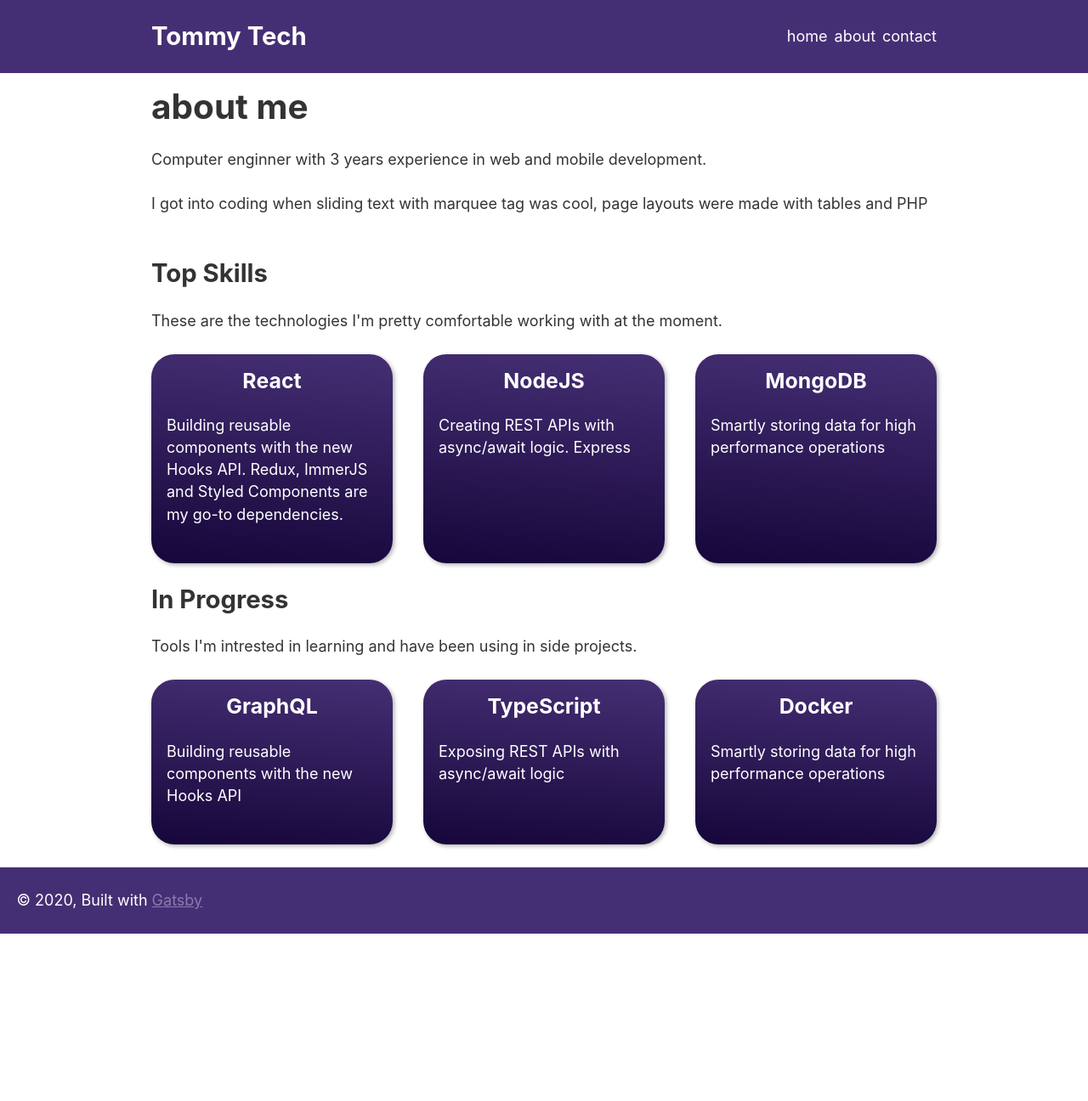
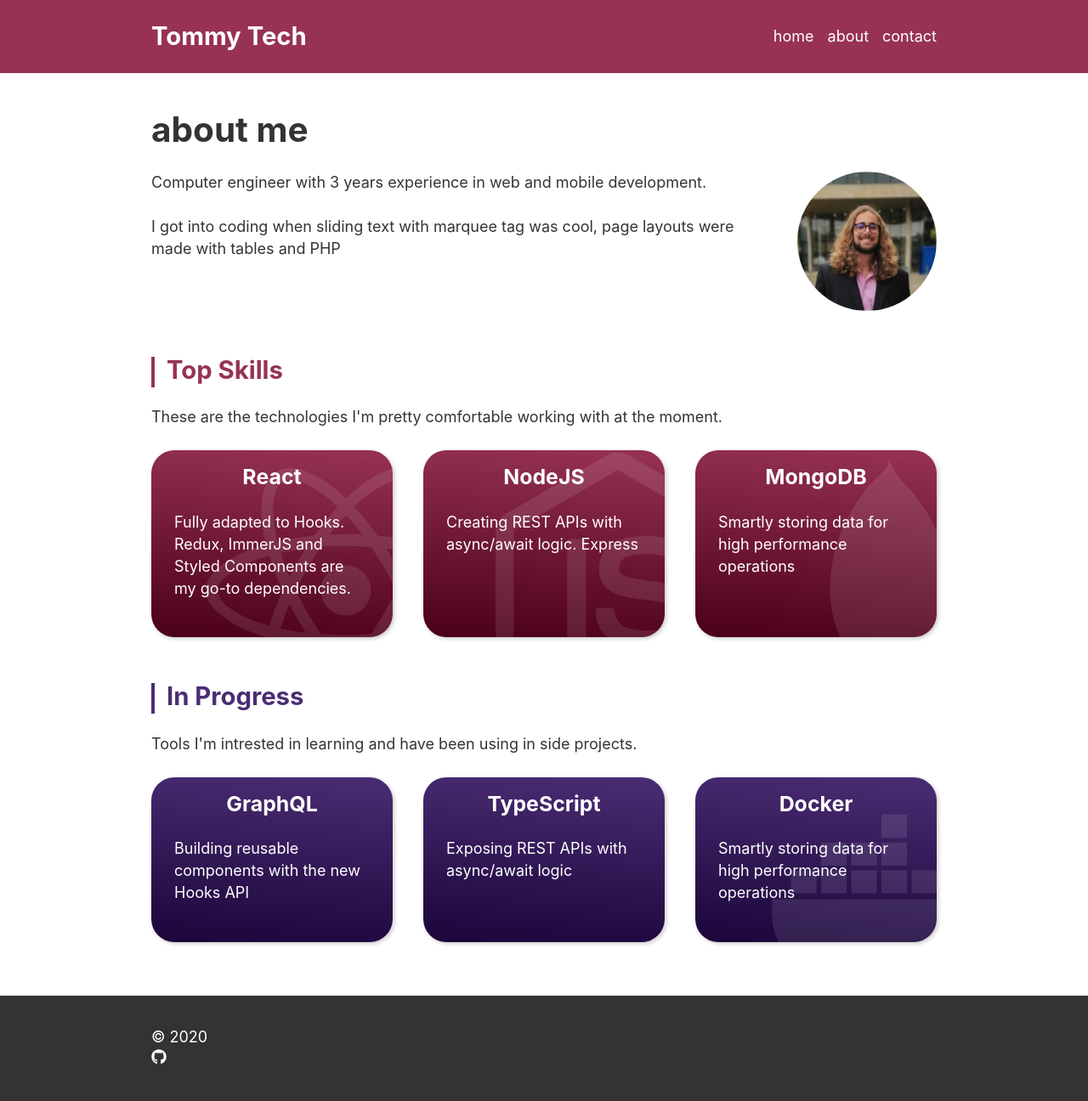
Before and after one commit to 1nfinity-5starZ/tommyPortfolio, a Gatsby site: page /about in a window 1280 px wide. Shown: the whole page at 85% size. Before the commit the page ends 1099 px from the top, so only its background shows below. Built offline with nearby package versions, Linux system fonts and the light colour scheme; Gatsby itself is replaced by a stand-in of ours.

Commit message:
More improvements

```diff
--- a/gatsby-config.js
+++ b/gatsby-config.js
@@ -28,7 +28,7 @@ module.exports = {
         background_color: `#d10063`,
         theme_color: `#663399`,
         display: `minimal-ui`,
-        icon: `src/images/gatsby-icon.png`, // This path is relative to the root of the site.
+        // icon: `src/images/gatsby-icon.png`, // This path is relative to the root of the site.
       },
     },
     // this (optional) plugin enables Progressive Web App + Offline functionality
--- /dev/null
+++ b/src/components/card.js
@@ -0,0 +1,34 @@
+
+import React, { useLayoutEffect, useState, useRef } from 'react';
+import styled from 'styled-components';
+
+const Card = styled.span`
+    border-radius: 1.5rem;
+    box-shadow: 2px 2px 5px 0 rgba(0,0,0,0.2);
+    padding: 1rem 1.5rem;
+    color: #FFF;
+    position: relative;
+    overflow: hidden;
+
+    .brandIcon {
+        position: absolute;
+        font-size: ${props => props.iconSize || 0}px;
+        top: 0;
+        right: -${props => props.iconSize/3 || 0}px;
+        opacity: 0.1;
+    }
+`;
+
+export default React.memo(function({ children, ...props }) {
+    const [width, setWidth] = useState(0);
+
+    const ref = useRef();
+
+    useLayoutEffect(() => {
+        if(ref.current) {
+            setWidth(ref.current.offsetHeight * 3/2)
+        }
+    })
+
+    return <Card ref={ref} {...props} iconSize={width}>{children}</Card>
+})
--- a/src/components/drawer.js
+++ b/src/components/drawer.js
@@ -1,13 +1,37 @@
 import { Link } from "gatsby"
 import PropTypes from "prop-types"
 import React from "react"
+import styled from 'styled-components';
 
-import headerClass from '../styles/header.module.scss';
+const StyledDrawer = styled.div`
+  position: fixed;
+  top: 0; bottom: 0; right: 0;
+  z-index: 99;
+  background-color: rgba(0,0,0, 0.7);
+
+  aside {
+    position: absolute;
+    width: 200px;
+    background-color: $primary-darker;
+    transition: all 0.2s ease-in;
+    padding: 2rem;
+    display: flex;
+    flex-direction: column;
+    align-items: center;
+    height: 100%;
+    color: #FFF;
+    z-index: 100;
+
+    a {
+      text-decoration: none;
+    }
+  }
+`;
 
 const Drawer = ({ open, onToggle, size = 200, children }) => {
   return (
-    <div
-      className={`${headerClass.drawer} mobile`}
+    <StyledDrawer
+      className={`mobile`}
       style={{ left: open ? 0 : '100%' }}
       onClick={() => onToggle(false)}
     >
@@ -20,7 +44,7 @@ const Drawer = ({ open, onToggle, size = 200, children }) => {
       >
         {children}
       </aside>
-    </div>
+    </StyledDrawer>
   )
 }
 
--- a/src/components/footer.js
+++ b/src/components/footer.js
@@ -1,26 +1,34 @@
 import { Link } from "gatsby"
 import PropTypes from "prop-types"
 import React from "react"
+import styled from 'styled-components';
+import { FaGithub } from 'react-icons/fa';
 
-const Footer = ({ theme }) => (
-  <footer
-    style={{
-      backgroundColor: theme.primaryColor,
-      marginTop: 'auto',
-      color: '#FFF'
-    }}
-  >
+import variables from '../variables.json';
+
+const StyledFooter = styled.footer`
+  background-color #333;
+  margin-top: auto;
+  color: #FFF;
+  display: flex;
+`;
+
+const Footer = () => (
+  <StyledFooter>
     <section
       style={{
         maxWidth: 960,
-        padding: `1.45rem 1.0875rem`,
+        padding: `2rem 1rem`,
+        margin: '0 auto',
+        flex: 1
       }}
     >
-      © {new Date().getFullYear()}, Built with
-      {` `}
-      <a href="https://www.gatsbyjs.org">Gatsby</a>
+      © {new Date().getFullYear()}
+      <nav>
+        <span><FaGithub/></span>
+      </nav>
     </section>
-  </footer>
+  </StyledFooter>
 )
 
 Footer.propTypes = {
--- a/src/components/header.js
+++ b/src/components/header.js
@@ -2,11 +2,12 @@ import { Link } from "gatsby"
 import PropTypes from "prop-types"
 import React, { useState } from "react"
 import { FaBars } from 'react-icons/fa';
+import styled from 'styled-components';
 
 import FlexCenter from './flexCenter';
 import Drawer from './drawer';
 
-import headerClass from '../styles/header.module.scss';
+import variables from '../variables.json';
 
 const routes = [
   { to: '/', label: 'home' },
@@ -14,17 +15,32 @@ const routes = [
   { to: '/contact', label: 'contact' },
 ]
 
+const StyledHeader = styled.header`
+  background-color: ${variables.colorPrimary0};
+
+  nav {
+      a {
+          margin-right: 16px;
+          text-decoration: none;
+          color: #FFF;
+
+          &:hover {
+              color: ${variables.colorPrimary1};
+          }
+
+          &:last-child {
+            margin-right: 0;
+          }
+      }
+  }
+`;
+
 const listNav = () => routes.map(({ to, label }) => <Link to={to}>{label}</Link>);
 
-const Header = ({ siteTitle, theme }) => {
+const Header = ({ siteTitle }) => {
   const [drawer, setDrawer] = useState(false);
   return (
-    <header
-      style={{
-        background: theme.primaryColor,
-      }}
-      className={headerClass.header}
-    >
+    <StyledHeader>
       <Drawer
         open={drawer}
         onToggle={e => setDrawer(e)}
@@ -58,7 +74,7 @@ const Header = ({ siteTitle, theme }) => {
           </nav>
         </div>
       </FlexCenter>
-    </header>
+    </StyledHeader>
   )
 }
 
--- a/src/components/layout.js
+++ b/src/components/layout.js
@@ -36,6 +36,7 @@ const Layout = ({ children }) => {
           flex: 1,
           display: 'flex',
           flexDirection: 'column',
+          padding: '1rem 0 2rem'
         }}
       >
         {children}
--- a/src/pages/about.js
+++ b/src/pages/about.js
@@ -1,18 +1,23 @@
 import React from "react"
-import { Link } from "gatsby"
+import { useStaticQuery, graphql } from "gatsby"
 import styled from 'styled-components';
+import Img from "gatsby-image"
+import { FaReact, FaNodeJs, FaDocker } from 'react-icons/fa';
+import { DiMongodb } from 'react-icons/di';
 
 import Layout from "../components/layout"
 import SEO from "../components/seo"
+import FlexCenter from "../components/flexCenter"
+import Card from "../components/card"
 
 import styles from '../variables.json';
 
 const topSkills = [
   {
-  title: 'React', desc: 'Building reusable components with the new Hooks API. Redux, ImmerJS and Styled Components are my go-to dependencies.'
+  title: 'React', desc: 'Fully adapted to Hooks. Redux, ImmerJS and Styled Components are my go-to dependencies.', icon: FaReact
   },
-  {title: 'NodeJS', desc: 'Creating REST APIs with async/await logic. Express'},
-  {title: 'MongoDB', desc: 'Smartly storing data for high performance operations',
+  {title: 'NodeJS', desc: 'Creating REST APIs with async/await logic. Express', icon: FaNodeJs},
+  {title: 'MongoDB', desc: 'Smartly storing data for high performance operations', icon: DiMongodb,
 }]
 
 const inProgress = [
@@ -20,21 +25,51 @@ const inProgress = [
   title: 'GraphQL', desc: 'Building reusable components with the new Hooks API'
   },
   {title: 'TypeScript', desc: 'Exposing REST APIs with async/await logic'},
-  {title: 'Docker', desc: 'Smartly storing data for high performance operations',
+  {title: 'Docker', desc: 'Smartly storing data for high performance operations', icon: FaDocker
 }]
 
-const About = () => (
+const renderCards = (parentProps) => {
+  return parentProps.list.map(({ title, desc, ...props}) =>
+    <parentProps.component>
+      {props.icon ? <props.icon className="brandIcon"/>: null}
+      <h3 style={{ textAlign: 'center' }}>{title}</h3>
+      <p>{desc}</p>
+    </parentProps.component>
+  )
+}
+
+const About = () => {
+  const data = useStaticQuery(graphql`
+    query {
+      avatarImage: file(relativePath: { eq: "avatar.png" }) {
+        childImageSharp {
+          fluid {
+            ...GatsbyImageSharpFluid
+          }
+        }
+      }
+    }
+  `)
+
+  return (
     <Layout>
       <SEO title="About Me" />
-    <section style={{ paddingTop: '1rem' }}>
+      <section>
         <h1>about me</h1>
-      <p>Computer enginner with 3 years experience in web and mobile development.</p>
+        <FluidFlex style={{ display: 'flex' }} gutter="2rem">
+          <div style={{ flex: 1 }}>
+            <p>Computer engineer with 3 years experience in web and mobile development.</p>
             <p>I got into coding when sliding text with marquee tag was cool, page layouts were made with tables
       and PHP
             </p>
+          </div>
+          <span className="mobile-center" style={{ width: 200 }}>
+            <Img fluid={data.avatarImage.childImageSharp.fluid} style={{ borderRadius: 150 }}/>
+          </span>
+        </FluidFlex>
       </section>
       <section>
-      <h2>Top Skills</h2>
+        <StyledHeading type="primary">Top Skills</StyledHeading>
         <p>These are the technologies I'm pretty comfortable working with at the moment.</p>
         <div
           style={{
@@ -43,16 +78,11 @@ and PHP
             gridTemplateColumns: 'repeat(auto-fill, minmax(250px, 1fr))'
           }}
         >
-        {topSkills.map(({ title, desc }) =>
-          <Card>
-            <h3 style={{ textAlign: 'center' }}>{title}</h3>
-            <p>{desc}</p>
-          </Card>
-        )}
+          {renderCards({ list: topSkills, component: PrimaryCard })}
         </div>
       </section>
       <section>
-      <h2>In Progress</h2>
+        <StyledHeading>In Progress</StyledHeading>
         <p>Tools I'm intrested in learning and have been using in side projects.</p>
         <div
           style={{
@@ -61,24 +91,52 @@ and PHP
             gridTemplateColumns: 'repeat(auto-fill, minmax(250px, 1fr))'
           }}
         >
-        {inProgress.map(({ title, desc }) =>
-          <Card>
-            <h3 style={{ textAlign: 'center' }}>{title}</h3>
-            <p>{desc}</p>
-          </Card>
-        )}
+          {renderCards({ list: inProgress, component: SecondaryCard })}
         </div>
       </section>
     </Layout>
   )
+}
 
-const Card = styled.span`
-  border-radius: 1.5rem;
-  box-shadow: 2px 2px 5px 0 rgba(0,0,0,0.3);
-  padding: 1rem;
-  background: ${styles.primaryDarker};
-  background: linear-gradient(185deg, ${styles.primaryColor} 0%, ${styles.primaryDarker} 100%);
-  color: #FFF;
+const FluidFlex = styled.div`
+  margin: 0 -${props => props.gutter ? Number(props.gutter.replace('rem', ''))/2 + 'rem' : 0};
+
+  div {
+    margin: 0 ${props => props.gutter ? Number(props.gutter.replace('rem', ''))/2 + 'rem' : 0};
+  }
+
+  @media (max-width: 579px) {
+    flex-direction: column;
+
+    .mobile-center {
+      margin: 0 auto;
+    }
+  }
+`;
+
+const StyledHeading = styled.h2`
+  color: ${({ type }) => type == 'primary' ? styles.colorPrimary0 : styles.colorSecondary2_0};
+  padding-left: 1rem;
+  position: relative;
+
+  &:before {
+    position: absolute;
+    left: 0;
+    content: '';
+    width: 4px;
+    height: 2rem;
+    background-color: ${({ type }) => type == 'primary' ? styles.colorPrimary0 : styles.colorSecondary2_0};
+  }
+`;
+
+const PrimaryCard = styled(Card)`
+  background: ${styles.colorPrimary0};
+  background: linear-gradient(185deg, ${styles.colorPrimary0} 0%, ${styles.colorPrimary4} 100%);
+`;
+
+const SecondaryCard = styled(Card)`
+  background: ${styles.colorSecondary2_0};
+  background: linear-gradient(185deg, ${styles.colorSecondary2_0} 0%, ${styles.colorSecondary2_4} 100%);
 `;
 
 export default About
--- a/src/pages/index.js
+++ b/src/pages/index.js
@@ -10,7 +10,7 @@ const IndexPage = () => {
     query {
       heroImage: file(relativePath: { eq: "hero.jpg" }) {
         childImageSharp {
-          fluid(maxHeight: 300) {
+          fluid {
             ...GatsbyImageSharpFluid
           }
         }
@@ -21,7 +21,7 @@ const IndexPage = () => {
   return (
     <Layout>
       <SEO title="Home" />
-      <div style={{ position: 'relative' }}>
+      <div style={{ position: 'relative', marginTop: '-1rem' }}>
         <div
           style={{
             height: '100%',
@@ -37,7 +37,7 @@ const IndexPage = () => {
         >
           <h2 style={{ textAlign: 'center' }}>Web Development</h2>
         </div>
-        <Img fluid={data.heroImage.childImageSharp.fluid} style={{ maxHeight: 350 }}/>
+        <Img fluid={data.heroImage.childImageSharp.fluid} style={{ maxHeight: 350 }} objectPosition="50% 0%"/>
       </div>
       <div style={{ fontStyle: 'italic', textAlign: 'center' }}>
         image from unsplash
--- a/src/styles/header.module.scss
+++ /dev/null
@@ -1,44 +0,0 @@
-@import 'variables.scss';
-
-.header {
-    nav {
-        a {
-            margin-right: 8px;
-            text-decoration: none;
-            color: #FFF;
-
-            &:hover {
-                color: $primary-lighter;
-            }
-
-            &:last-child {
-              margin-right: 0;
-            }
-        }
-    }
-}
-
-.drawer {
-  position: fixed;
-  top: 0; bottom: 0; right: 0;
-  z-index: 99;
-  background-color: rgba(0,0,0, 0.7);
-
-  aside {
-    position: absolute;
-    width: 200px;
-    background-color: $primary-darker;
-    transition: all 0.2s ease-in;
-    padding: 2rem;
-    display: flex;
-    flex-direction: column;
-    align-items: center;
-    height: 100%;
-    color: #FFF;
-    z-index: 100;
-
-    a {
-      text-decoration: none;
-    }
-  }
-}
--- a/src/styles/layout.scss
+++ b/src/styles/layout.scss
@@ -643,6 +643,6 @@ main {
     max-width: 960px;
     width: 100%;
     margin: 0 auto;
-    padding: 0 1rem 1.5rem;
+    padding: 1.5rem 1rem;
   }
 }
```
Also changed, not shown: src/styles/_variables.scss (+18 -0 lines), src/variables.json (+19 -1 lines), src/images/avatar.png (added), src/images/gatsby-astronaut.png (deleted), src/images/gatsby-icon.png (deleted), src/images/hero.jpg. Lines whose indentation alone changed are shown as unchanged.
